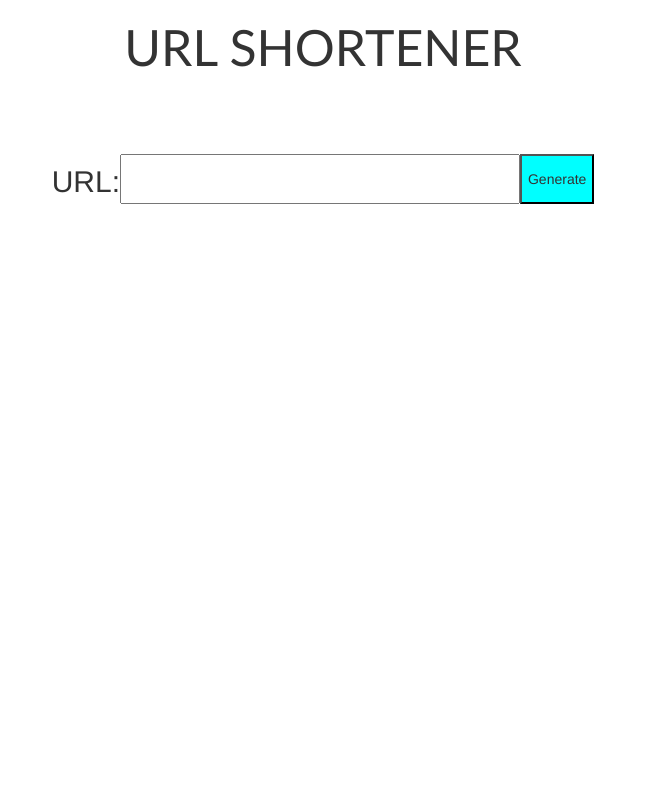
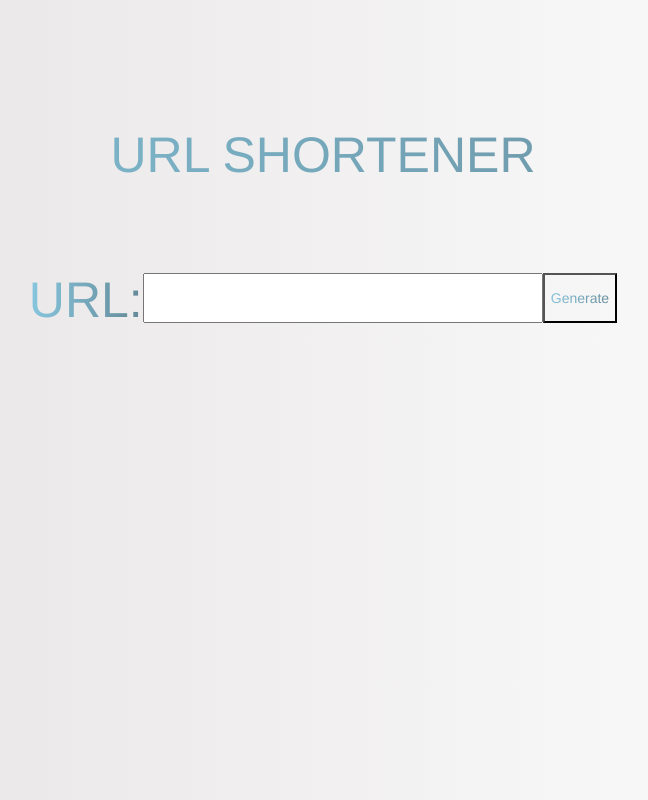
Before and after one commit to paras151/URL-Shortener, a website: page public/index.html in a window 1280 px wide. Shown: the whole page, without its empty margins (317-965 px from the left). Drawn offline with nearby package versions, Linux system fonts and the light colour scheme.

Commit message:
gradient

```diff
--- a/public/style.css
+++ b/public/style.css
@@ -1,8 +1,14 @@
-h1{
-    font-family: 'Gill Sans', 'Gill Sans MT', Calibri, 'Trebuchet MS', sans-serif;
+body{
+    margin-top: 10%;
+    background: -webkit-linear-gradient(left,#e4e1e1,white);
+}
+h1,h2{
     font-size: 50px;
-    display: flex;
+     display: flex;
     justify-content: center;
+    background: -webkit-linear-gradient(left,#87c7df,#648896);
+     -webkit-background-clip: text;
+   -webkit-text-fill-color: transparent;
 }
 input{
     width:400px;
@@ -19,10 +25,13 @@ a{
     justify-content: center;
     font-size: 30px;
     margin-left: 80px;
-    color: blueviolet
+    background: -webkit-linear-gradient(left,#87c7df,#648896);
+    -webkit-background-clip: text;
+   -webkit-text-fill-color: transparent;
 }
 button{
     height: 50px;
     /* color: aqua; */
-    background-color: aqua;
-}
+    background: -webkit-linear-gradient(left,#87c7df,#648896);
+    -webkit-background-clip: text;
+  -webkit-text-fill-color: transparent;}
```
